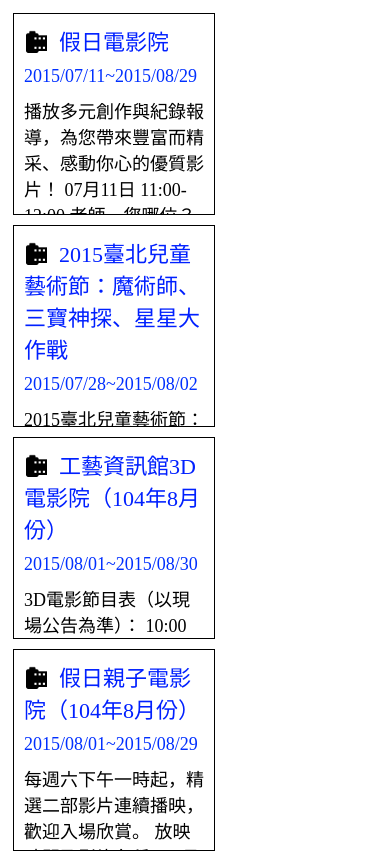
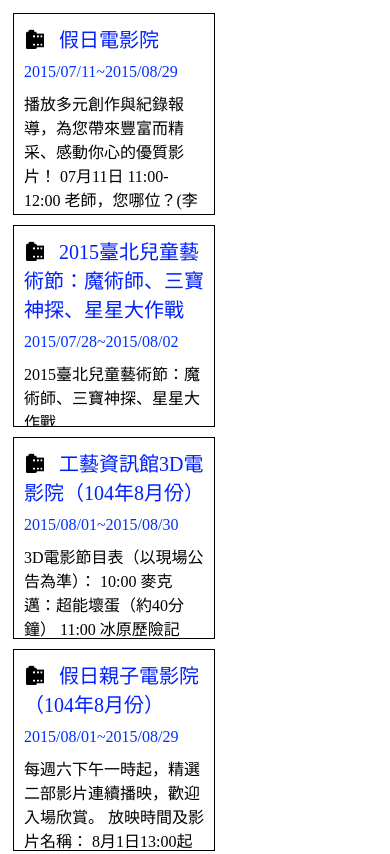
Before and after one commit to rk62pt/about_jquery, a plain HTML site: page info_movies.html in a window 390 px wide. Shown: the top 854 px of the page. Drawn offline with Linux system fonts and the light colour scheme.

Commit message:
font size change

```diff
--- a/stylesheets/infotag.css
+++ b/stylesheets/infotag.css
@@ -63,7 +63,7 @@
 @media only screen and (max-width: 768px) {
   .infotag div{
     margin : 10px 10px 10px 10px;
-    font-size:18px;
+    font-size:16px;
 
   }
   .infotag label{
@@ -73,13 +73,13 @@
     -webkit-background-size:contain;        /*for Google Chrome、Safari*/
     -o-background-size:contain;        /*for Opera*/
     background-size:contain;        /*for IE*/
-    font-size:22px;
+    font-size:20px;
     color:#0020FF;
     padding-left:35px;
   }
 
   .infotag-date{
-    font-size:16px;
+    font-size:14px;
     color:#0030FF;
   }
 }
```
